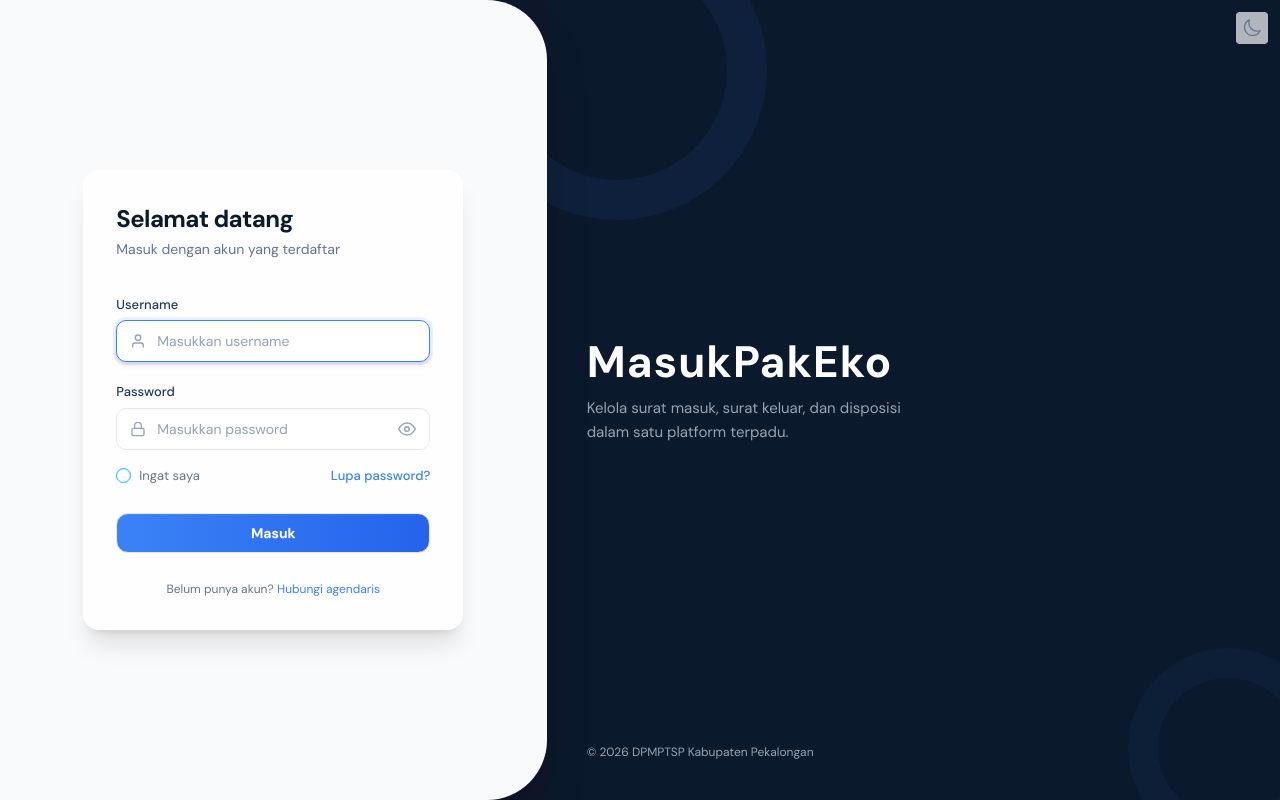
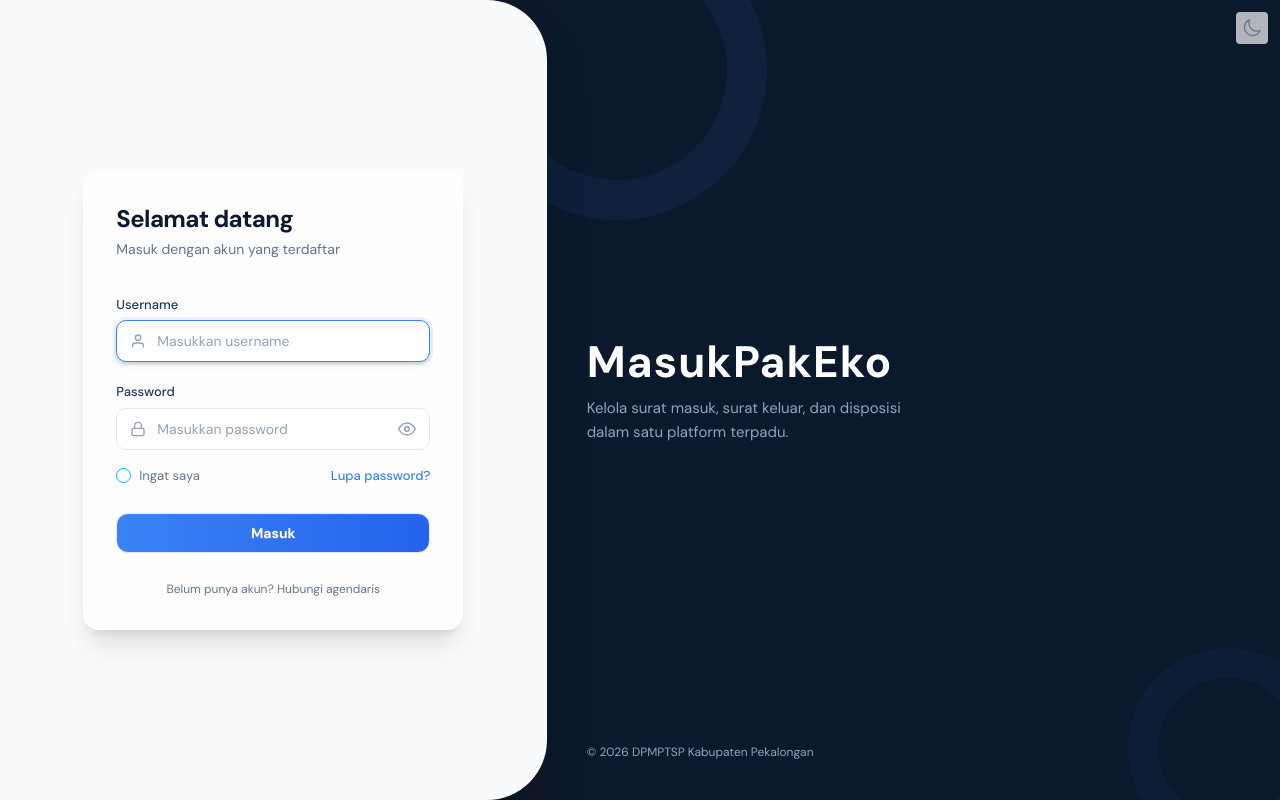
Before and after one commit to IchsanCh/masukpakekobysan, a Laravel app: page /login in a window 1280 px wide. Run offline with Laravel 12, Linux system fonts and the light colour scheme; style sheets or scripts are compiled from the project's sources.

Commit message:
feat: delete wa link

```diff
--- a/resources/views/auth/login.blade.php
+++ b/resources/views/auth/login.blade.php
@@ -52,9 +52,7 @@
                 </form>
 
                 <p class="text-center text-xs text-[var(--color-slate-500)] mt-7">
-                    Belum punya akun? <a href="wa.me/6281"
-                        class="text-[var(--color-blue-500)] hover:text-[var(--color-blue-600)] hover:underline">Hubungi
-                        agendaris</a>
+                    Belum punya akun? Hubungi agendaris
                 </p>
             </div>
         </div>
```
